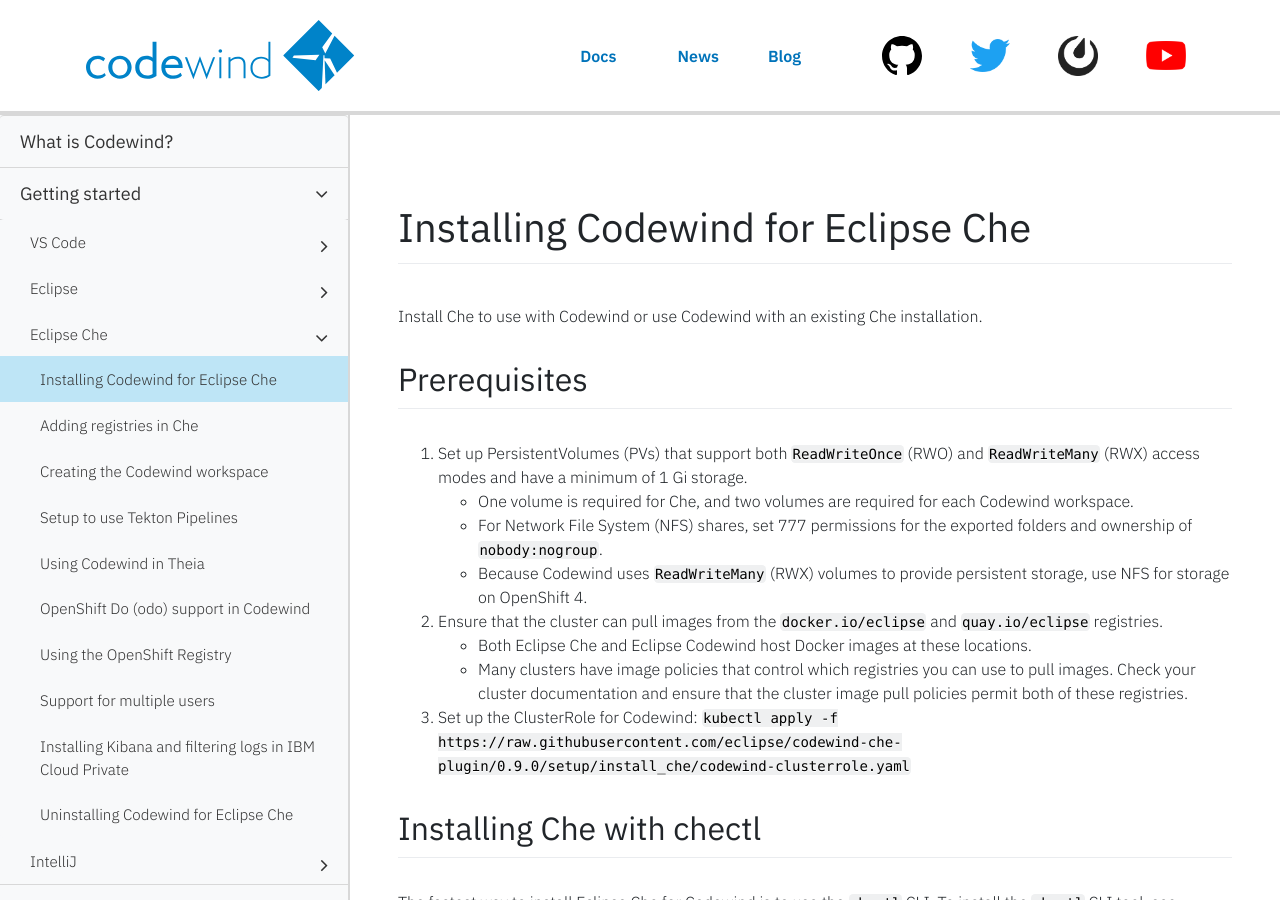
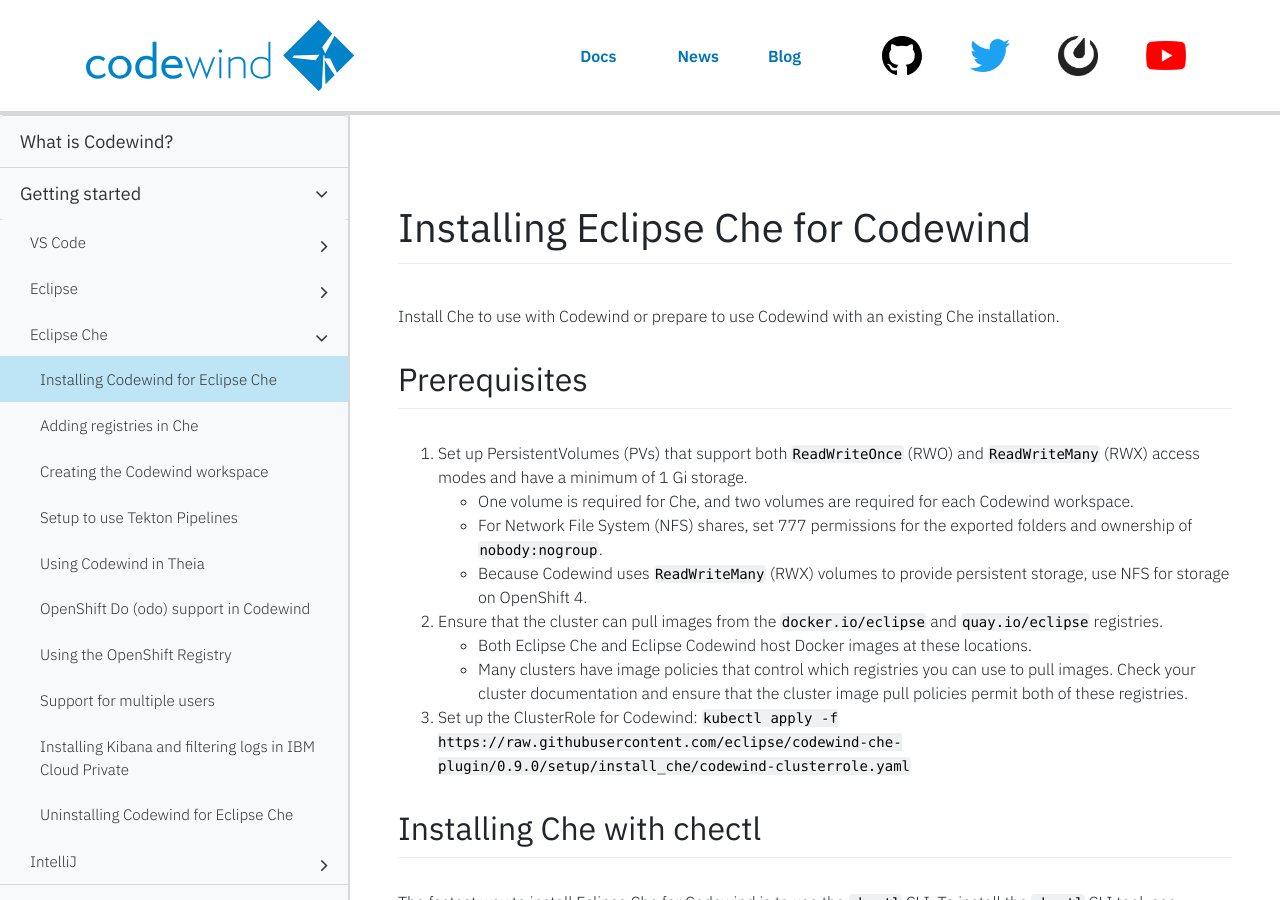
Before and after one commit to eclipse-archived/codewind-docs, a Jekyll site: the page built from docs/_documentations/mdt-che-installinfo.md, in a window 1280 px wide and 900 px high. Built offline with Jekyll 4.4.1, drawn with Linux system fonts in a browser that asks for light colours; nearby versions of some CDN libraries; comment, search, counter and statistics services are not loaded.

Commit message:
Clarifying Che file title, text
PR for issue https://github.com/eclipse/codewind/issues/2238

```diff
--- a/docs/_documentations/mdt-che-installinfo.md
+++ b/docs/_documentations/mdt-che-installinfo.md
@@ -1,16 +1,16 @@
 ---
 layout: docs
-title: Installing Codewind for Eclipse Che
-description: Installing Codewind for Eclipse Che
+title: Installing Eclipse Che for Codewind
+description: Installing Eclipse Che for Codewind
 keywords: build, deploy, install, installing, installation, chart, Helm, develop, cloud, public cloud, services, command line, cli, command, start, stop, update, open, delete, options, operation, devops, OpenShift, OKD
 duration: 1 minute
 permalink: mdt-che-installinfo
 type: document
 ---
 
-# Installing Codewind for Eclipse Che
+# Installing Eclipse Che for Codewind
 
-Install Che to use with Codewind or use Codewind with an existing Che installation.
+Install Che to use with Codewind or prepare to use Codewind with an existing Che installation.
 
 ## Prerequisites
 
```
